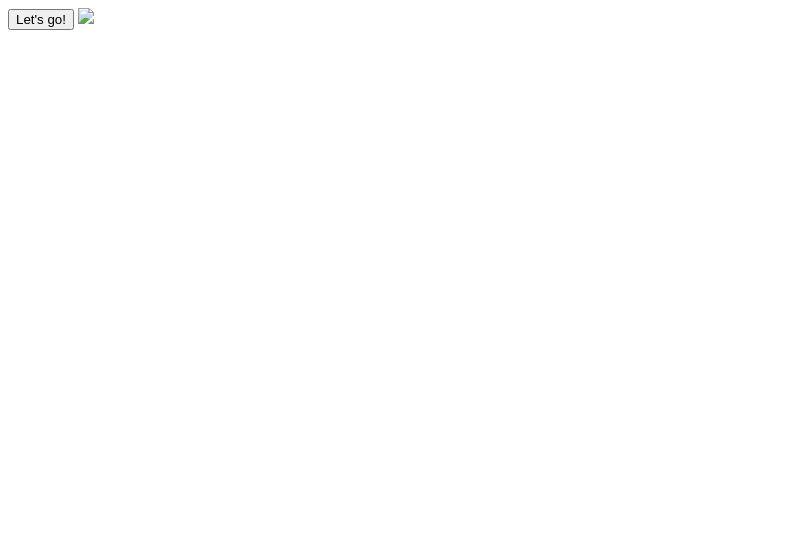
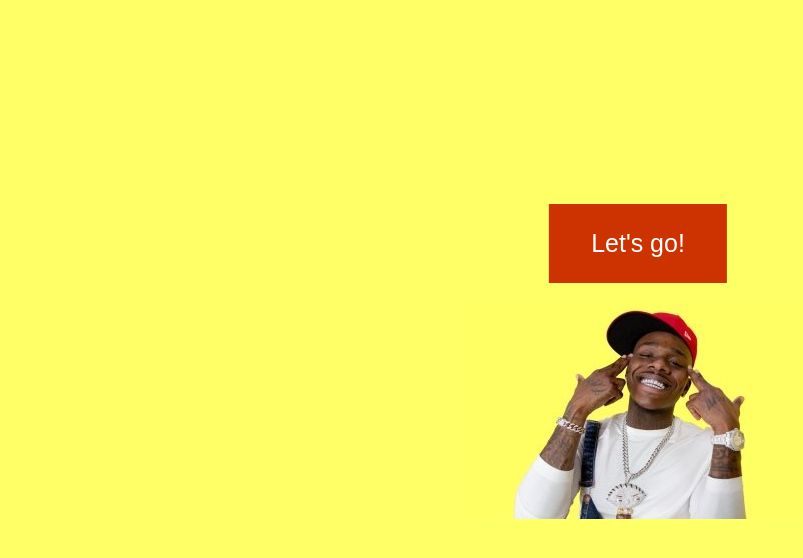
Before and after one commit to nagykn/Letsgo, a plain HTML site: page index.html in a window 1280 px wide. Shown: the whole page, without its empty margins (0-803 px from the left). Drawn offline with Linux system fonts and the light colour scheme; the site is published under a folder, as on GitHub Pages, so addresses that start at the root find nothing.

Commit message:
Update index.html

```diff
--- a/index.html
+++ b/index.html
@@ -6,7 +6,7 @@
     <meta name="viewport" content="width=device-width, initial-scale=1.0">
     <title>App</title>
     <script src="app/app.js" defer></script>
-    <link rel="stylesheet" href="/style/main.css"/>
+    <link rel="stylesheet" href="style/main.css"/>
     <link rel="manifest" href="manifest.json" />
 <!-- ios support -->
 <link rel="apple-touch-icon" href="images/icons/1.png" />
@@ -23,8 +23,8 @@
 <body>
 <main>
    <button>Let's go!</button>
-   <audio id="audio" src="/media/letsgo.mp3"></audio>
-   <img id="bg" src="/media/letsgo.jpg">
+   <audio id="audio" src="media/letsgo.mp3"></audio>
+   <img id="bg" src="media/letsgo.jpg">
 </main>
 </body>
 </html>
```
